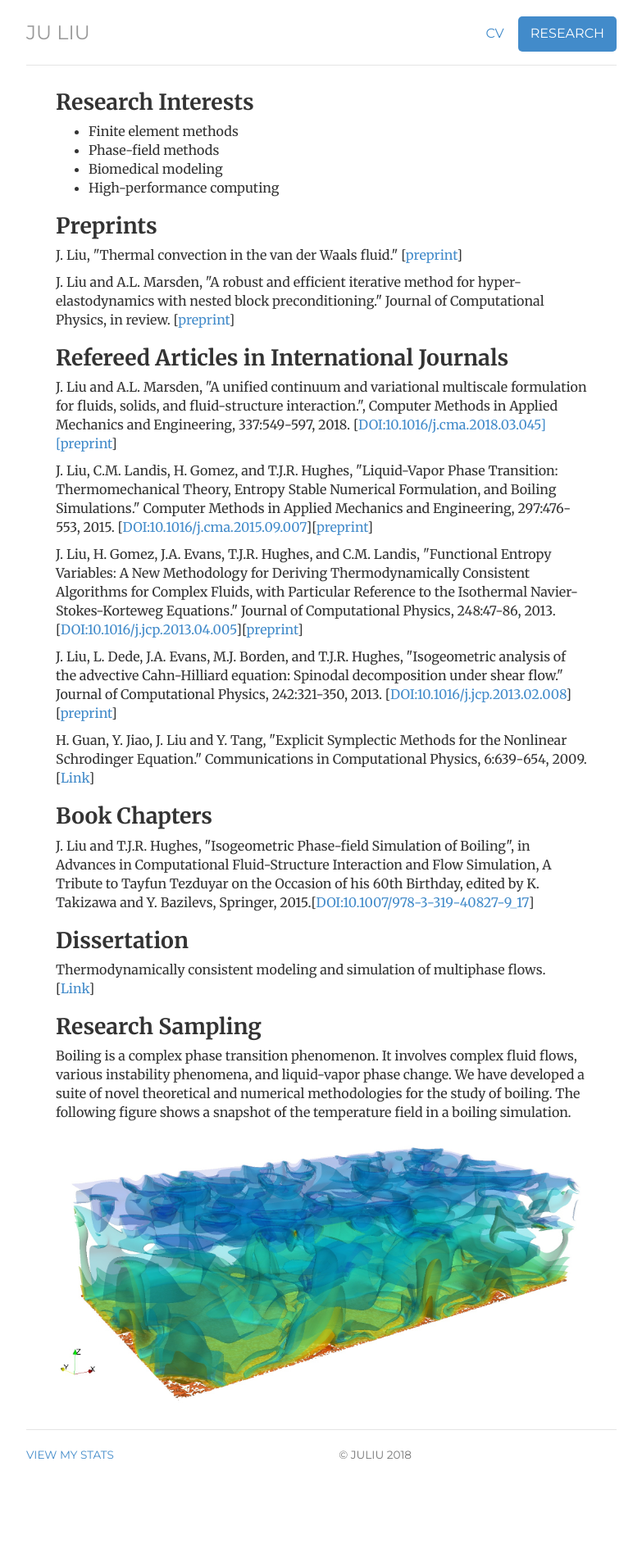
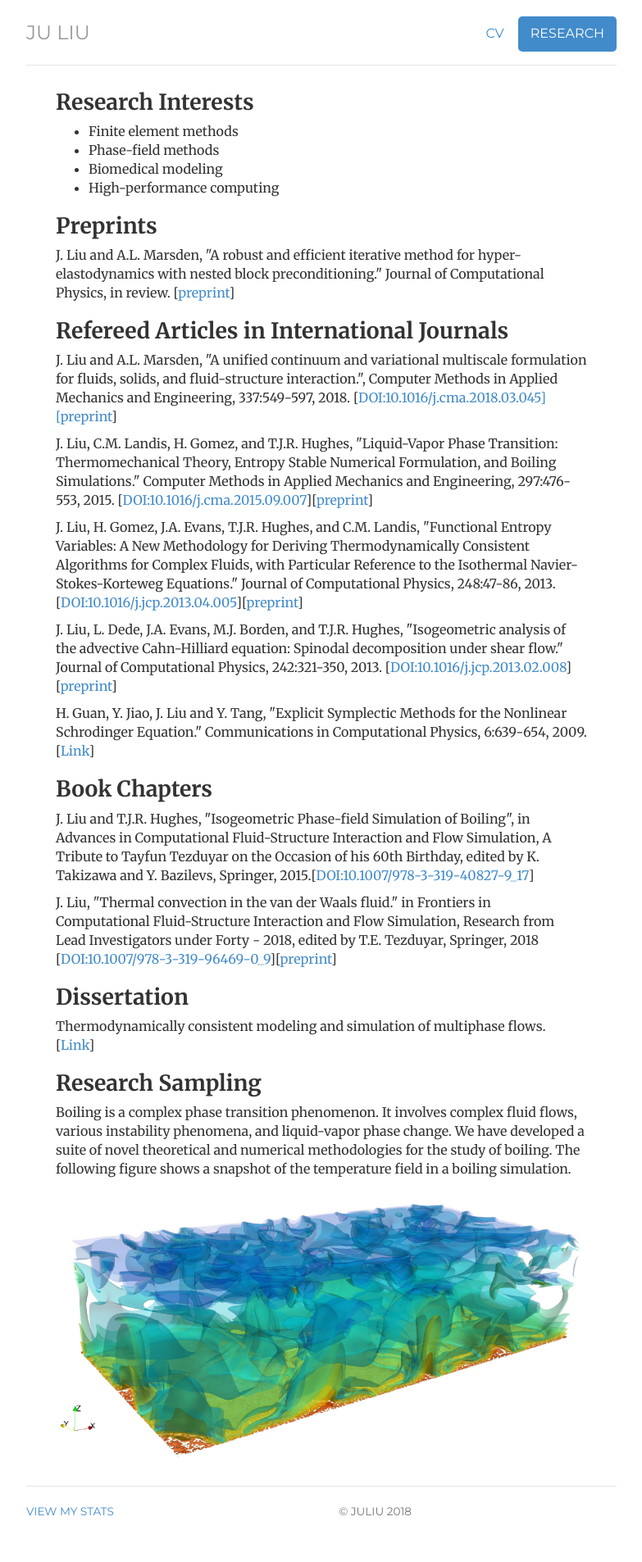
Before and after one commit to ju-liu/ju-liu.github.io, a Jekyll site: the page built from research/index.html, in a window 1280 px wide. Shown: the whole page at 82% size, without its empty margins (248-1031 px from the left). Built offline with Jekyll 4.4.1, drawn with Linux system fonts in a browser that asks for light colours; nearby versions of some CDN libraries; library files that are not in the unit come from our copies; comment, search, counter and statistics services are not loaded; before the commit the page ends 1837 px from its top, so only the background shows below that.

Commit message:
book chapter in

```diff
--- a/research/index.html
+++ b/research/index.html
@@ -66,6 +63,13 @@
   edited by K. Takizawa and Y. Bazilevs, Springer, 2015.[<a
     href="http://link.springer.com/chapter/10.1007%2F978-3-319-40827-9_17">DOI:10.1007/978-3-319-40827-9_17</a>]</p>
 
+  <p>J. Liu, "Thermal convection in the van der Waals fluid." in Frontiers in
+    Computational Fluid-Structure Interaction and Flow Simulation, Research from
+    Lead Investigators under Forty - 2018, edited by T.E. Tezduyar, Springer,
+    2018 [<a
+    href="https://link.springer.com/chapter/10.1007%2F978-3-319-96469-0_9">DOI:10.1007/978-3-319-96469-0_9</a>][<a
+    href="http://arxiv.org/abs/1809.01120">preprint</a>]</p>
+
   <h2>Dissertation</h2>
   <p>Thermodynamically consistent modeling and simulation of multiphase flows. [<a href="https://repositories.lib.utexas.edu/handle/2152/28353" title="Thermodynamically consistent modeling and simulation of multiphase flows">Link</a>]</p>
 
```
Also changed, not shown: other parts of research/index.html (+0 -3 lines).
